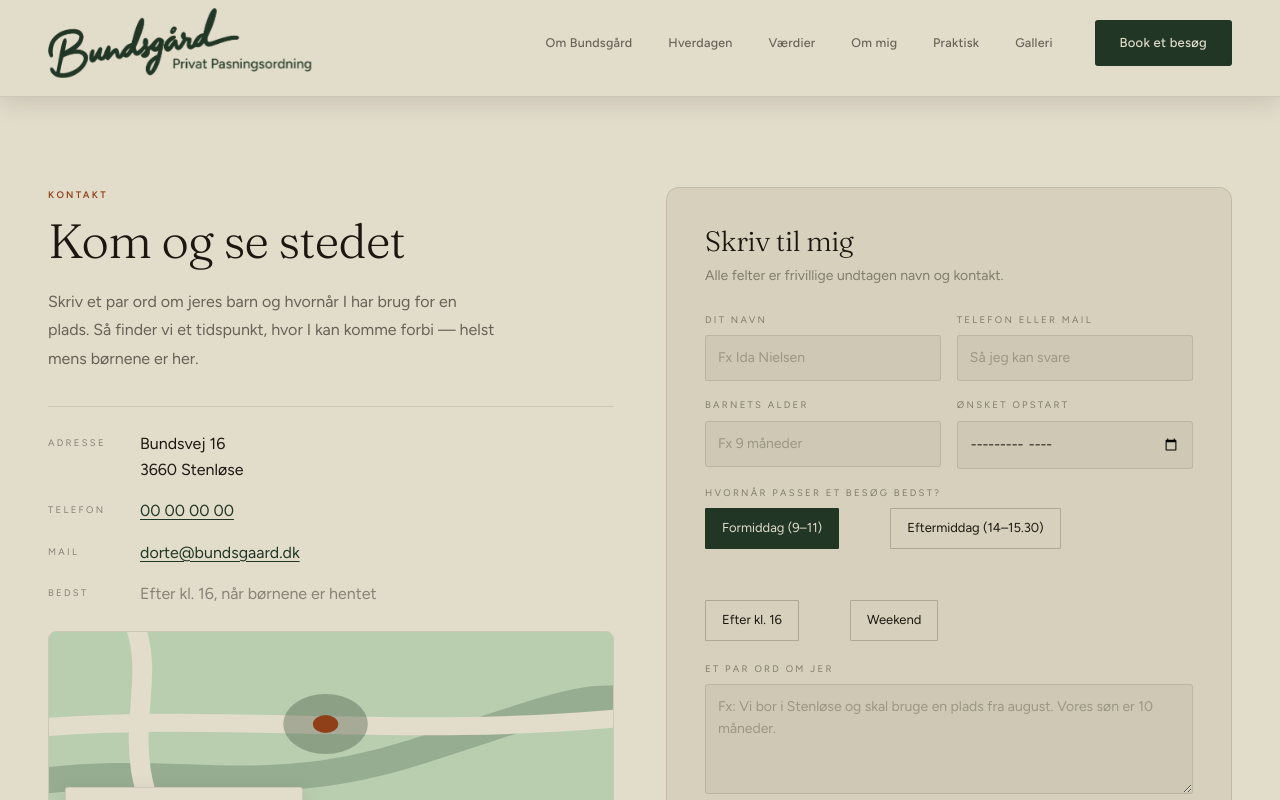
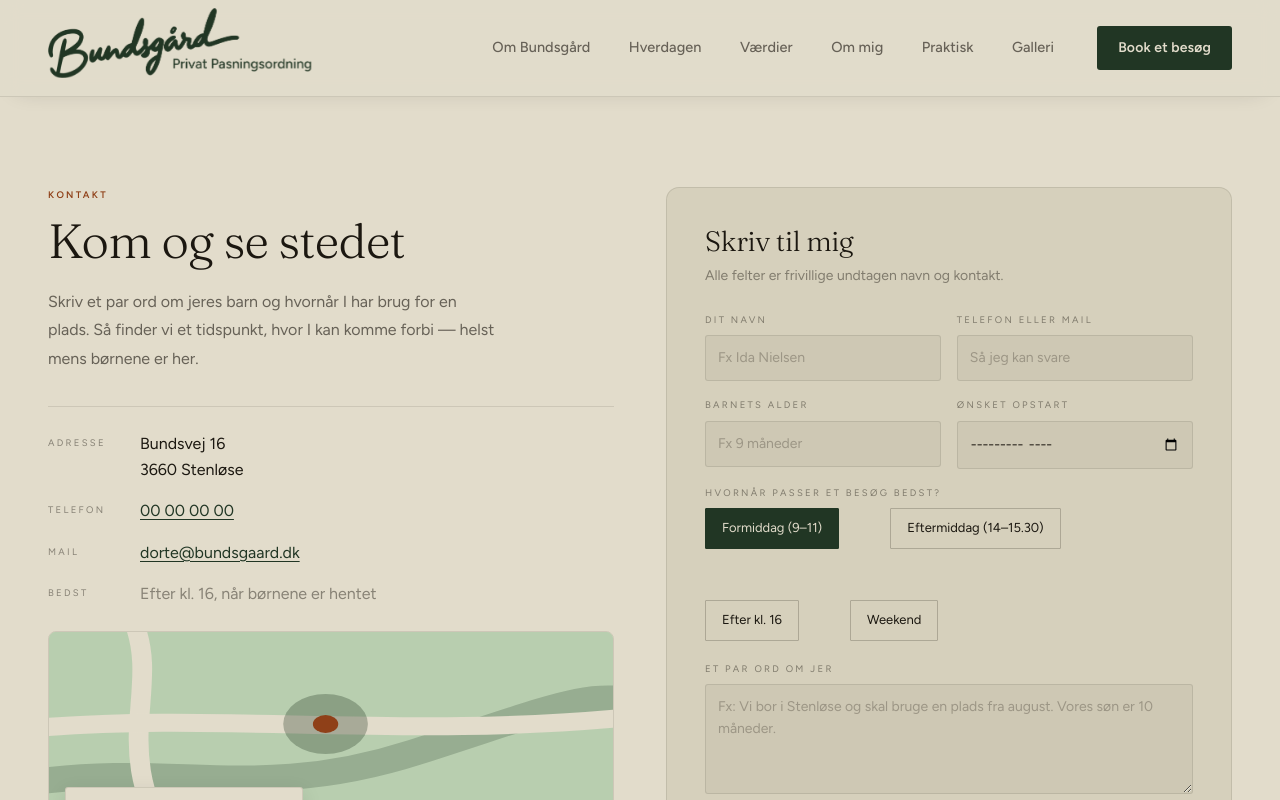
Before and after one commit to Bean-Machinie/Bundsgaards-Private-Pasningsordning-hjemmeside, a React (Vite) app: page /kontakt in a window 1280 px wide. Shown: the top 800 px of the page. Built offline with nearby package versions, Linux system fonts and the light colour scheme.

Commit message:
updated top panel buttons and components

```diff
--- a/src/components/Header.css
+++ b/src/components/Header.css
@@ -2,17 +2,19 @@
   position: sticky;
   top: 0;
   z-index: 40;
-  background: color-mix(in srgb, var(--color-bg) 94%, transparent);
-  backdrop-filter: blur(8px);
+  background: color-mix(in srgb, var(--color-bg) 90%, transparent);
+  backdrop-filter: blur(10px);
+  -webkit-backdrop-filter: blur(10px);
   border-bottom: 1px solid var(--color-border);
-  /* The prominent shadow is the resting state, so the panel reads as lifted
-     off the content from the start; it deepens a touch more once scrolled. */
-  box-shadow: 0 6px 22px color-mix(in srgb, var(--color-ink) 12%, transparent);
+  /* Border-driven at rest — the hairline does the structural work and the
+     shadow is only a whisper; it gathers weight once the page scrolls under
+     it. Negative spread keeps the edge tight rather than a soft cloud. */
+  box-shadow: 0 8px 24px -18px color-mix(in srgb, var(--color-ink) 24%, transparent);
   transition: box-shadow 0.3s ease, background-color 0.3s ease;
 }
 .site-header.is-scrolled {
-  background: color-mix(in srgb, var(--color-bg) 98%, transparent);
-  box-shadow: 0 8px 28px color-mix(in srgb, var(--color-ink) 15%, transparent);
+  background: color-mix(in srgb, var(--color-bg) 97%, transparent);
+  box-shadow: 0 12px 30px -16px color-mix(in srgb, var(--color-ink) 30%, transparent);
 }
 
 .site-header__bar {
@@ -20,9 +22,6 @@
   align-items: center;
   gap: var(--space-8);
   height: var(--header-height);
-  /* Bias the panel's spare vertical space to the bottom, so the extra air
-     sits beneath the wordmark rather than being split evenly above it. */
-  padding-bottom: 10px;
 }
 
 /* — brand ————————————————————————————————————————————————————— */
@@ -31,6 +30,10 @@
   display: flex;
   align-items: center;
   margin-right: auto;
+  /* The wordmark alone carries the extra breathing room beneath it: a bottom
+     margin lifts just the logo within the centred bar, so the nav links and
+     CTA stay optically centred on the full panel height. */
+  margin-bottom: 10px;
   color: inherit;
   text-decoration: none;
   /* The title is a logo, not selectable body text. */
@@ -96,59 +99,61 @@
   display: flex;
   align-items: center;
   height: 100%;
-  padding: 0 clamp(12px, 1.4vw, 20px);
-  font-size: 12.5px;
+  padding: 0 clamp(14px, 1.5vw, 22px);
+  font-size: 14.5px;
   font-weight: 500;
-  letter-spacing: 0.02em;
+  letter-spacing: 0.005em;
   color: var(--color-ink-2);
   text-decoration: none;
   white-space: nowrap;
-  transition: color 0.2s ease;
+  transition: color 0.25s ease;
 }
 .site-nav__link:hover {
   color: var(--color-ink);
 }
-/* Active route — persistent, and deliberately quiet: it tints the current
-   page's label without competing with the transient hover pill. */
+/* Active route — green is the acting colour for active nav. The persistent
+   highlight rests on this item and carries the amber marker, so the label
+   itself needs no separate underline. */
 .site-nav__link.active {
-  color: var(--color-accent);
+  color: var(--color-primary);
 }
 
 /* The single moving element. It is measured against the live DOM, so it needs
    no knowledge of item labels or count. Text always paints over it (z-index).
-   Full panel height, with a soft green fill — distinct from the cream ground. */
+   A compact, centred, near-square wash of green — sitting off the panel's
+   edges so it reads as a light resting place for the label, not a tab. It is
+   positioned in X by an inline transform from the component, so vertical
+   centring is done with top + margin rather than a second transform. */
 .site-nav__highlight {
   position: absolute;
-  top: 0;
+  top: 50%;
   left: 0;
   z-index: 0;
-  height: 100%;
-  border-radius: var(--radius-md) var(--radius-md) 0 0;
-  background: color-mix(in srgb, var(--color-primary) 15%, transparent);
+  height: 44px;
+  margin-top: -22px;
+  /* Roundness follows the system's control token, matching the buttons. */
+  border-radius: var(--radius-md);
+  background: color-mix(in srgb, var(--color-primary) 10%, transparent);
   pointer-events: none;
-  /* Fast-out ease covers most of the distance early, then settles — so it
-     reads as one box flowing between items, not a crossfade. */
-  transition:
-    transform 0.36s cubic-bezier(0.22, 1, 0.36, 1),
-    width 0.36s cubic-bezier(0.22, 1, 0.36, 1),
-    opacity 0.24s ease;
+  /* Default: a smooth slide between items on hover. The component swaps in a
+     springy overshoot (data-settling) when the wash bounces back to the active
+     item; the first placement is done in a layout effect, so it lands without
+     any intro animation. */
+  transition-property: transform, width, opacity;
+  transition-duration: 0.34s, 0.34s, 0.24s;
+  transition-timing-function: cubic-bezier(0.22, 1, 0.36, 1);
 }
-/* The amber underline: thicker, and it pokes out past the panel's bottom
-   border so it reads as a tab marker. */
-.site-nav__highlight::after {
-  content: '';
-  position: absolute;
-  left: 0;
-  right: 0;
-  bottom: -4px;
-  height: 4px;
-  border-radius: var(--radius-sm);
-  background: var(--color-highlight);
+.site-nav__highlight[data-settling='true'] {
+  transition-duration: 0.52s, 0.52s, 0.24s;
+  transition-timing-function: cubic-bezier(0.34, 1.56, 0.64, 1);
 }
 
-.site-nav__cta {
-  padding: 10px var(--space-5);
-  font-size: 12px;
+/* Scoped under .site-nav so it outranks the base .btn declarations. */
+.site-nav .site-nav__cta {
+  padding: 13px var(--space-5);
+  font-size: 14px;
+  font-weight: 600;
+  letter-spacing: 0.01em;
   white-space: nowrap;
 }
 
@@ -267,9 +272,10 @@
 
 @media (prefers-reduced-motion: reduce) {
   .site-nav__highlight,
+  .site-nav__highlight[data-settling='true'],
   .brand__logo,
   .site-menu__panel,
   .site-menu__link {
-    transition-duration: 0.01ms;
+    transition-duration: 0.01ms !important;
   }
 }
--- a/src/components/Header.tsx
+++ b/src/components/Header.tsx
@@ -1,4 +1,4 @@
-import { useCallback, useEffect, useId, useRef, useState } from 'react';
+import { useCallback, useEffect, useId, useLayoutEffect, useRef, useState } from 'react';
 import { Link, NavLink, useLocation } from 'react-router-dom';
 
 import { site } from '../content/site';
@@ -20,6 +20,9 @@ export default function Header() {
   const [menuOpen, setMenuOpen] = useState(false);
   const [scrolled, setScrolled] = useState(false);
   const [highlight, setHighlight] = useState<HighlightState>(HIDDEN_HIGHLIGHT);
+  // `settling` picks the return easing — a springy overshoot when the wash
+  // bounces back to the active item, versus a smooth slide on hover.
+  const [settling, setSettling] = useState(false);
   const listRef = useRef<HTMLUListElement>(null);
   const { pathname } = useLocation();
   const menuId = useId();
@@ -57,17 +60,58 @@ export default function Header() {
   // The sliding highlight is one element measured against the live DOM, so it
   // needs no knowledge of the items' labels, widths or count — add a nav item
   // and it just works. `scrollLeft` keeps it aligned if the list ever scrolls.
-  const moveHighlightTo = useCallback((el: HTMLElement) => {
+  // `bounce` chooses the easing: a smooth slide on hover, a springy overshoot
+  // when settling back onto the active item.
+  const positionAt = useCallback((el: HTMLElement, bounce: boolean) => {
     const list = listRef.current;
     if (!list) return;
     const rect = el.getBoundingClientRect();
     const listRect = list.getBoundingClientRect();
+    setSettling(bounce);
     setHighlight({
       x: rect.left - listRect.left + list.scrollLeft,
       width: rect.width,
       visible: true,
     });
   }, []);
+
+  // The highlight's home is the active route's item: it rests there, follows
+  // the pointer to whatever item is hovered, and springs back here when the
+  // pointer leaves. On a page with no nav item active (the front page) it just
+  // fades away.
+  const settleToActive = useCallback(() => {
+    const list = listRef.current;
+    if (!list) return;
+    const active = list.querySelector<HTMLElement>('.site-nav__link.active');
+    if (active) {
+      positionAt(active, true);
+    } else {
+      setSettling(false);
+      setHighlight((h) => ({ ...h, visible: false }));
+    }
+  }, [positionAt]);
+
+  // Place the highlight on the active item before the browser paints, so it is
+  // simply *there* on load and on navigation — no intro animation — then keep
+  // it aligned as fonts finish loading or the window resizes. Measuring in a
+  // layout effect (rather than rAF) means it settles even before the first
+  // composited frame.
+  useLayoutEffect(() => {
+    settleToActive();
+  }, [pathname, settleToActive]);
+
+  useEffect(() => {
+    const onResize = () => settleToActive();
+    window.addEventListener('resize', onResize);
+    let cancelled = false;
+    document.fonts?.ready.then(() => {
+      if (!cancelled) settleToActive();
+    });
+    return () => {
+      window.removeEventListener('resize', onResize);
+      cancelled = true;
+    };
+  }, [settleToActive]);
 
   return (
     <header className={`site-header${scrolled ? ' is-scrolled' : ''}`}>
@@ -90,11 +134,12 @@ export default function Header() {
           <ul
             className="site-nav__list"
             ref={listRef}
-            onMouseLeave={() => setHighlight((h) => ({ ...h, visible: false }))}
+            onMouseLeave={settleToActive}
           >
             <span
               className="site-nav__highlight"
               aria-hidden="true"
+              data-settling={settling}
               style={{
                 transform: `translateX(${highlight.x}px)`,
                 width: `${highlight.width}px`,
@@ -105,7 +150,7 @@ export default function Header() {
               <li
                 key={key}
                 className="site-nav__item"
-                onMouseEnter={(event) => moveHighlightTo(event.currentTarget)}
+                onMouseEnter={(event) => positionAt(event.currentTarget, false)}
               >
                 <NavLink to={routes[key].path} className="site-nav__link">
                   {routes[key].navLabel}
```
